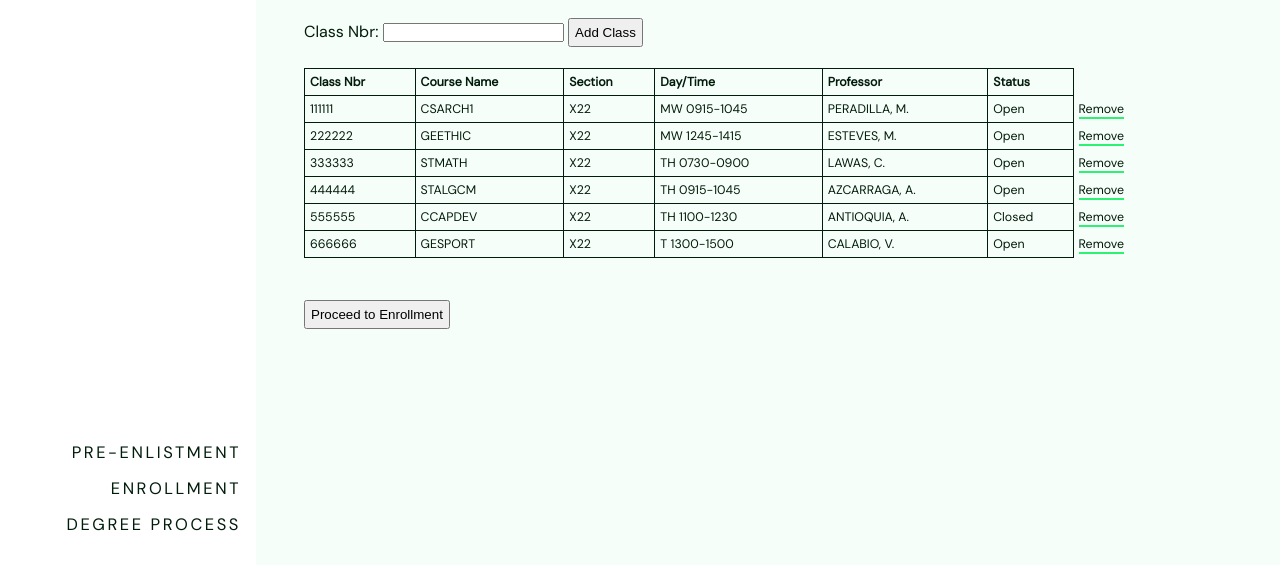
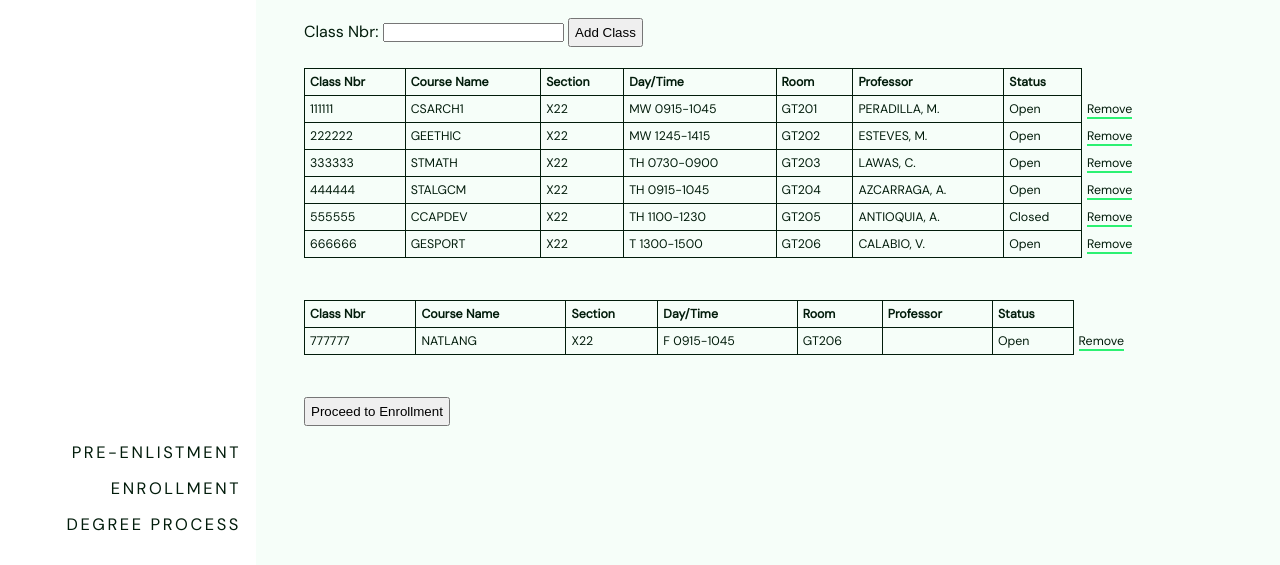
Before and after one commit to gabdelacruz10/animo-sys, a website: page addclass.html in a window 1280 px wide. Shown: the part 235-800 px from the top of the page. Drawn offline with nearby package versions, Linux system fonts and the light colour scheme.

Commit message:
added Room column, added Electives table

```diff
--- a/addclass.html
+++ b/addclass.html
@@ -30,6 +30,21 @@
                         <th>Course Name</th>
                         <th>Section</th>
                         <th>Day/Time</th>
+                        <th>Room</th>
+                        <th>Professor</th>
+                        <th>Status</th>
+                    </tr>
+                </table>
+            </div>
+            <br><br>
+            <div class="table-container">
+                <table class="res-12" id="elist">
+                    <tr>
+                        <th>Class Nbr</th>
+                        <th>Course Name</th>
+                        <th>Section</th>
+                        <th>Day/Time</th>
+                        <th>Room</th>
                         <th>Professor</th>
                         <th>Status</th>
                     </tr>
@@ -42,8 +57,7 @@
     </div>
 
     <script>
-        var tableList = document.querySelector('table#list');
-        tableList.style.border = 'none';
+
 
 
         $(function () {
@@ -52,15 +66,21 @@
                 $(this).parents('tr').remove();
             });
         });
-        var sample = { nbr: "123456", name: "GERIZAL", section: "X21", time: "MW 0730-0900", prof: "", stat: "Open" };
+        var sample = { nbr: "123456", name: "GERIZAL", section: "X21", time: "MW 0730-0900", room: "GT200", prof: "", stat: "Open" };
         var course = [
-            { nbr: "111111", name: "CSARCH1", section: "X22", time: "MW 0915-1045", prof: "PERADILLA, M.", stat: "Open" },
-            { nbr: "222222", name: "GEETHIC", section: "X22", time: "MW 1245-1415", prof: "ESTEVES, M.", stat: "Open" },
-            { nbr: "333333", name: "STMATH", section: "X22", time: "TH 0730-0900", prof: "LAWAS, C.", stat: "Open" },
-            { nbr: "444444", name: "STALGCM", section: "X22", time: "TH 0915-1045", prof: "AZCARRAGA, A.", stat: "Open" },
-            { nbr: "555555", name: "CCAPDEV", section: "X22", time: "TH 1100-1230", prof: "ANTIOQUIA, A.", stat: "Closed" },
-            { nbr: "666666", name: "GESPORT", section: "X22", time: "T 1300-1500", prof: "CALABIO, V.", stat: "Open" }
+            { nbr: "111111", name: "CSARCH1", section: "X22", time: "MW 0915-1045", room: "GT201", prof: "PERADILLA, M.", stat: "Open" },
+            { nbr: "222222", name: "GEETHIC", section: "X22", time: "MW 1245-1415", room: "GT202", prof: "ESTEVES, M.", stat: "Open" },
+            { nbr: "333333", name: "STMATH", section: "X22", time: "TH 0730-0900", room: "GT203", prof: "LAWAS, C.", stat: "Open" },
+            { nbr: "444444", name: "STALGCM", section: "X22", time: "TH 0915-1045", room: "GT204", prof: "AZCARRAGA, A.", stat: "Open" },
+            { nbr: "555555", name: "CCAPDEV", section: "X22", time: "TH 1100-1230", room: "GT205", prof: "ANTIOQUIA, A.", stat: "Closed" },
+            { nbr: "666666", name: "GESPORT", section: "X22", time: "T 1300-1500", room: "GT206", prof: "CALABIO, V.", stat: "Open" }
         ];
+        var ecourse = [
+            { nbr: "777777", name: "NATLANG", section: "X22", time: "F 0915-1045", room: "GT206", prof: "", stat: "Open" }
+        ];
+
+        var tableList = document.querySelector('table#list');
+        tableList.style.border = 'none';
 
         for (i = 0; i < course.length; i++) {
             var row = tableList.insertRow(-1);
@@ -76,6 +96,24 @@
 
             document.querySelectorAll('tr td:last-child')[i].style.border = 'none';
         }
+
+        var tableElist = document.querySelector('table#elist');
+        tableElist.style.border = 'none';
+
+        for (i = 0; i < ecourse.length; i++) {
+            var row = tableElist.insertRow(-1);
+            for (const key in ecourse[i]) {
+                if (ecourse[i].hasOwnProperty(key)) {
+                    const element = ecourse[i][key];
+                    var cell = row.insertCell(-1);
+                    cell.innerHTML = element;
+                }
+            }
+            var lastCell = row.insertCell(-1);
+            lastCell.innerHTML = "<a href='#'>Remove</a>";
+            lastCell.style.border = 'none';
+        }
+
 
         function myFunctionAlert() {
             if (NewClass())
```
